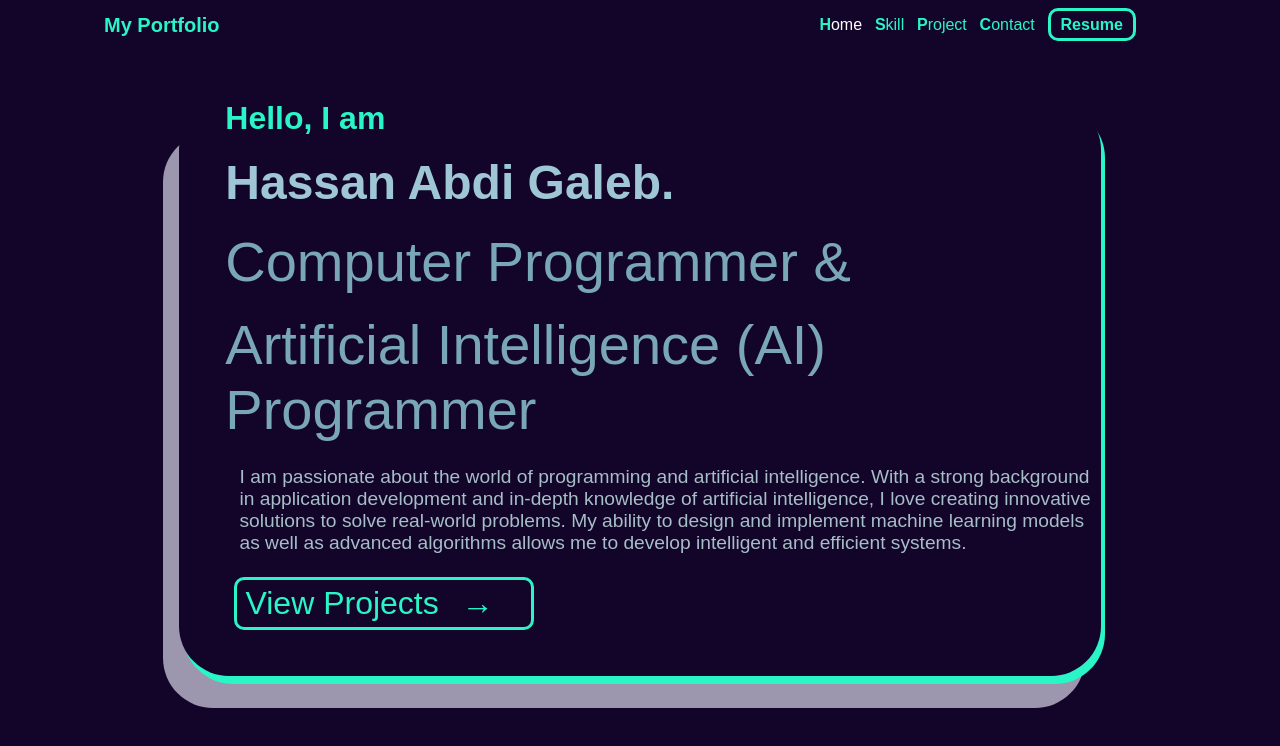
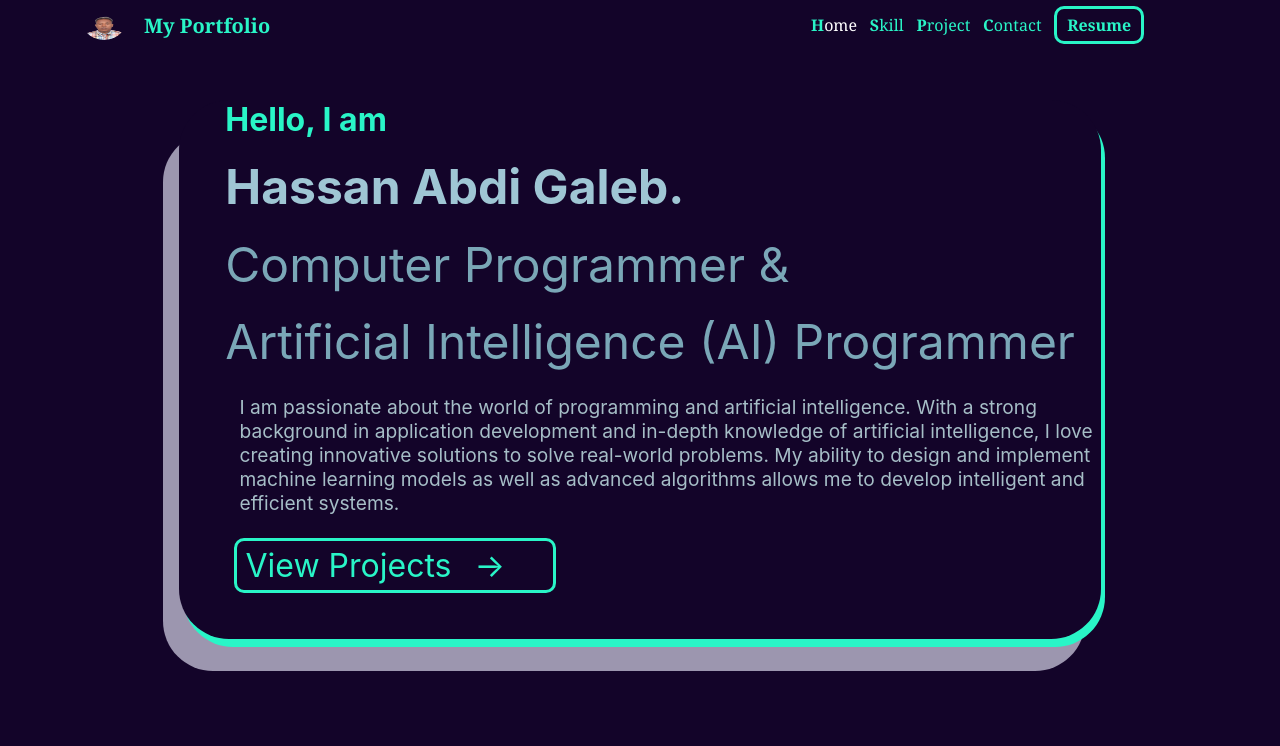
Before and after one commit to 1HassanAbdiG/portfolioHas, a React (Create React App) app: page / in a window 1280 px wide. Shown: the top 746 px of the page. Built offline with nearby package versions, Linux system fonts and the light colour scheme; the HTML template or start-up script is replaced by a standard one.

Commit message:
correction home

```diff
--- a/src/App.css
+++ b/src/App.css
@@ -64,69 +64,13 @@
   }
 }
 
-/******************/
+/*********loader*********/
 
-
-*{
-    box-sizing: border-box;
-    margin: 0;
-    padding: 0;
-    font-family: 'Poppins', sans-serif;
-
+svg {
+	position: fixed;
+	top: 50%;
+	left: 50%;
+	transform: translate(-50%, -50%);
+	height: 150px;
+	width: 150px;
 }
-
-
-
-body{
-  margin: 0px !important;
-  padding: 0;
-  font-family: 'Montserrat', sans-serif;
-
-}
-
-/* width */
-::-webkit-scrollbar {
-    width: 4px;
-    height: 80px;
-  }
-
-  /* Track */
-  ::-webkit-scrollbar-track {
-    background:#222A35;
-  }
-
-  /* Handle */
-  ::-webkit-scrollbar-thumb {
-    background: #575C66;
-    border-radius: 6px;
-  }
-
-  /* Handle on hover */
-  ::-webkit-scrollbar-thumb:hover {
-    background: #626970;
-  }
-  .web{
-    margin-top: -10px !important;
-
-
-  }
-
-  .d{display: flex;
-    gap: 10px;
-    height: 40px;
-
-    border-radius: 10px;
-    margin: 4px;}
-    .d>a{
-      width: 100%;
-      height: auto;
-    }
-    @media only screen and (max-width: 768px){
-      .d{height: 40px;}
-
-
-  }
-  .o{
-    margin-top:20px;
-    font: size 1px;
-  }
--- /dev/null
+++ b/src/component/loader.jsx
@@ -0,0 +1,77 @@
+import React from 'react'
+
+function Loader() {
+
+    return (
+        <div>
+            <svg viewBox="0 0 100 100">
+                <g fill="none" stroke="#fff" stroke-linecap="round" stroke-linejoin="round" stroke-width="6">
+
+                    <path d="M 21 40 V 59">
+                        <animateTransform
+                            attributeName="transform"
+                            attributeType="XML"
+                            type="rotate"
+                            values="0 21 59; 180 21 59"
+                            dur="2s"
+                            repeatCount="indefinite" />
+                    </path>
+
+                    <path d="M 79 40 V 59">
+                        <animateTransform
+                            attributeName="transform"
+                            attributeType="XML"
+                            type="rotate"
+                            values="0 79 59; -180 79 59"
+                            dur="2s"
+                            repeatCount="indefinite" />
+                    </path>
+
+                    <path d="M 50 21 V 40">
+                        <animate
+                            attributeName="d"
+                            values="M 50 21 V 40; M 50 59 V 40"
+                            dur="2s"
+                            repeatCount="indefinite" />
+                    </path>
+
+                    <path d="M 50 60 V 79">
+                        <animate
+                            attributeName="d"
+                            values="M 50 60 V 79; M 50 98 V 79"
+                            dur="2s"
+                            repeatCount="indefinite" />
+                    </path>
+
+                    <path d="M 50 21 L 79 40 L 50 60 L 21 40 Z">
+                        <animate
+                            attributeName="stroke"
+                            values="rgba(255,255,255,1); rgba(100,100,100,0)"
+                            dur="2s"
+                            repeatCount="indefinite" />
+                    </path>
+
+                    <path d="M 50 40 L 79 59 L 50 79 L 21 59 Z" />
+
+                    <path d="M 50 59 L 79 78 L 50 98 L 21 78 Z">
+                        <animate
+                            attributeName="stroke"
+                            values="rgba(100,100,100,0); rgba(255,255,255,1)"
+                            dur="2s"
+                            repeatCount="indefinite" />
+                    </path>
+                    <animateTransform
+                        attributeName="transform"
+                        attributeType="XML"
+                        type="translate"
+                        values="0 0; 0 -19"
+                        dur="2s"
+                        repeatCount="indefinite" />
+                </g>
+            </svg>
+
+        </div>
+    )
+}
+
+export default Loader
--- a/src/pages/contact.jsx
+++ b/src/pages/contact.jsx
@@ -1,8 +1,9 @@
-import React from "react";
+import React, { useState } from "react";
 import { Formik } from "formik";
 import axios from "axios";
 import "./contact.css";
 import linkldn from "../imges/linkedin.png";
+import Loader from "../component/loader";
 
 const initialValues = {
     name: "",
@@ -35,8 +36,11 @@
 };
 
 export default function Contact() {
+    const[loader ,setLoader]=useState(false)
     const handleSubmit = async (values, { setSubmitting, resetForm }) => {
+
         try {
+            setLoader(true)
             await axios.post("https://young-encouraging-glade.glitch.me/send-email", values);
             alert("Email sent successfully!");
             resetForm(); // Réinitialiser le formulaire avec un objet vide
@@ -47,16 +51,18 @@
             resetForm(); // Réinitialiser le formulaire avec un objet vide
         } finally {
             setSubmitting(false);
+            setLoader(false)
 
 
         }
         window.reload()
 
 
+
     };
 
 
-    return (
+    if (loader) {return(<Loader></Loader>)} else return (
         <div className="conteneur">
             <h1>Need more information? I'm here for you!</h1>
             <p>Whether it's to answer your questions, discuss your specific needs,
--- a/src/pages/home.module.css
+++ b/src/pages/home.module.css
@@ -24,7 +24,7 @@
 
 .div2 {
     width: 100%;
-    font-size: 3.5em;
+    font-size: 3em;
     color: #7aa7b7;
     margin: 0 0 2% 5%;
 }
```
